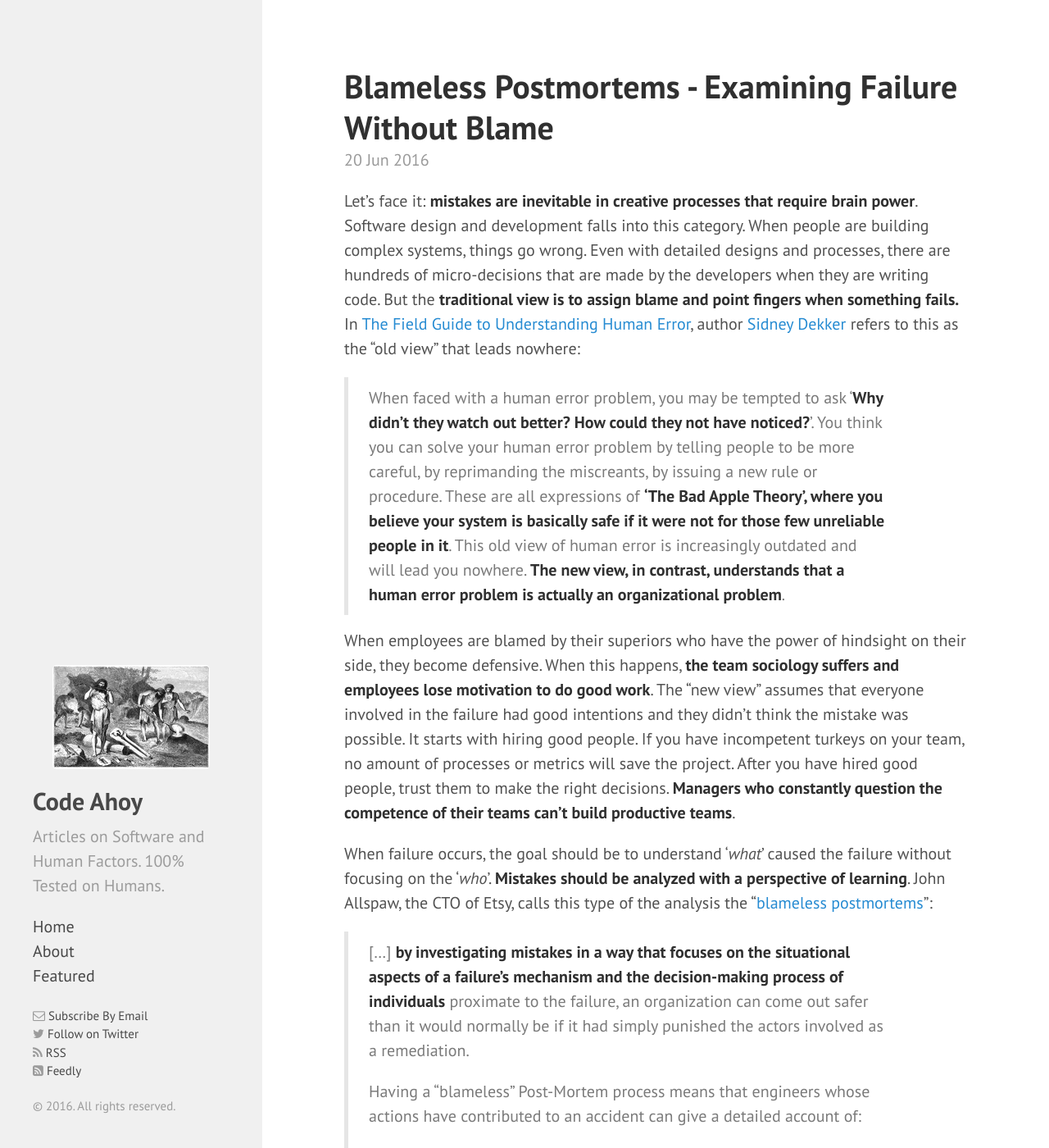
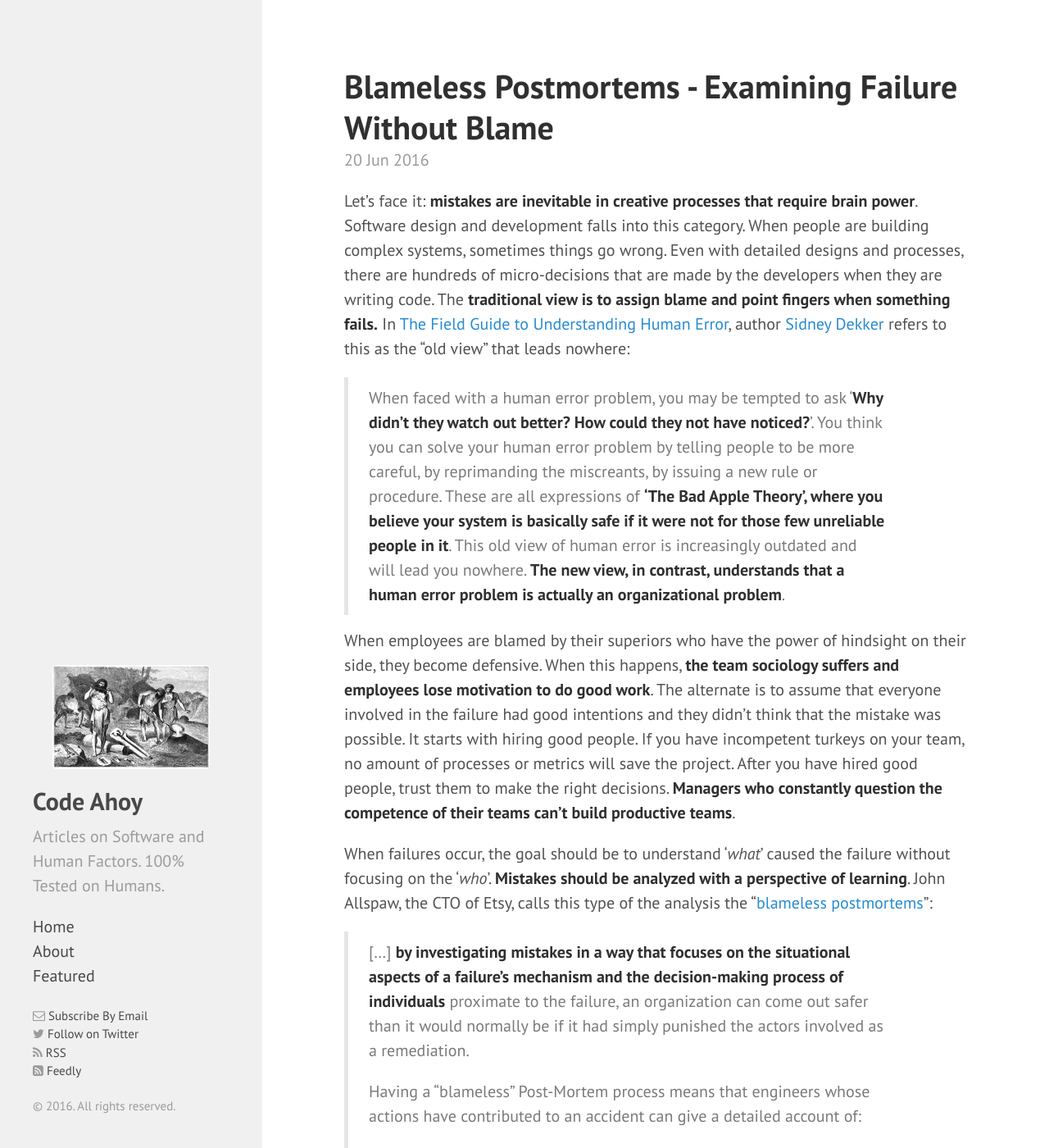
Before and after one commit to talk2viren/umermansoor.github.io, a Jekyll site: the page built from _posts/2016-06-20-blameless-postmortems---examining-failure-without-blame.md, in a window 1280 px wide and 1400 px high. Shown: the whole window at 82% size. Built offline with Jekyll 4.4.1, drawn with Linux system fonts in a browser that asks for light colours; nearby versions of some CDN libraries; a script that is not in the unit is left out; comment, search, counter and statistics services are not loaded; some of the changed text lies outside the part shown.

Commit message:
typos in blameless post and minor clarifications in write less code

```diff
--- a/_posts/2016-06-20-blameless-postmortems---examining-failure-without-blame.md
+++ b/_posts/2016-06-20-blameless-postmortems---examining-failure-without-blame.md
@@ -5,15 +5,15 @@ comments: True
 excerpt_separator: <!--more-->
 ---
 
-Let's face it: **mistakes are inevitable in creative processes that require brain power**. Software design and development falls into this category. When people are building complex systems, things go wrong. Even with detailed designs and processes, there are hundreds of micro-decisions that are made by the developers when they are writing code. But the **traditional view is to assign blame and point fingers when something fails.** In [The Field Guide to Understanding Human Error](https://www.amazon.com/Field-Guide-Understanding-Human-Error/dp/0754648265), author [Sidney Dekker](http://sidneydekker.com/) refers to this as the "old view" that leads nowhere:
+Let's face it: **mistakes are inevitable in creative processes that require brain power**. Software design and development falls into this category. When people are building complex systems, sometimes things go wrong. Even with detailed designs and processes, there are hundreds of micro-decisions that are made by the developers when they are writing code. The **traditional view is to assign blame and point fingers when something fails.** In [The Field Guide to Understanding Human Error](https://www.amazon.com/Field-Guide-Understanding-Human-Error/dp/0754648265), author [Sidney Dekker](http://sidneydekker.com/) refers to this as the "old view" that leads nowhere:
 
 <!--more-->
 
 > When faced with a human error problem, you may be tempted to ask '**Why didn't they watch out better? How could they not have noticed?**'. You think you can solve your human error problem by telling people to be more careful, by reprimanding the miscreants, by issuing a new rule or procedure. These are all expressions of **'The Bad Apple Theory', where you believe your system is basically safe if it were not for those few unreliable people in it**. This old view of human error is increasingly outdated and will lead you nowhere. **The new view, in contrast, understands that a human error problem is actually an organizational problem**.
 
-When employees are blamed by their superiors who have the power of hindsight on their side, they become defensive. When this happens, **the team sociology suffers and employees lose motivation to do good work**. The "new view" assumes that everyone involved in the failure had good intentions and they didn't think the mistake was possible. It starts with hiring good people. If you have incompetent turkeys on your team, no amount of processes or metrics will save the project. After you have hired good people, trust them to make the right decisions. **Managers who constantly question the competence of their teams can't build productive teams**.
+When employees are blamed by their superiors who have the power of hindsight on their side, they become defensive. When this happens, **the team sociology suffers and employees lose motivation to do good work**. The alternate is to assume that everyone involved in the failure had good intentions and they didn't think that the mistake was possible. It starts with hiring good people. If you have incompetent turkeys on your team, no amount of processes or metrics will save the project. After you have hired good people, trust them to make the right decisions. **Managers who constantly question the competence of their teams can't build productive teams**.
 
-When failure occurs, the goal should be to understand '*what*' caused the failure without focusing on the '*who*'. **Mistakes should be analyzed with a perspective of learning**. John Allspaw, the CTO of Etsy, calls this type of the analysis the "[blameless postmortems](https://codeascraft.com/2012/05/22/blameless-postmortems/)":
+When failures occur, the goal should be to understand '*what*' caused the failure without focusing on the '*who*'. **Mistakes should be analyzed with a perspective of learning**. John Allspaw, the CTO of Etsy, calls this type of the analysis the "[blameless postmortems](https://codeascraft.com/2012/05/22/blameless-postmortems/)":
 
 > [...] **by investigating mistakes in a way that focuses on the situational aspects of a failure’s mechanism and the decision-making process of individuals** proximate to the failure, an organization can come out safer than it would normally be if it had simply punished the actors involved as a remediation.
 >
```
Also changed, not shown: other parts of _posts/2016-06-20-blameless-postmortems---examining-failure-without-blame.md (+1 -1 lines), _posts/2016-06-03-write-less-code.md (+2 -2 lines).
